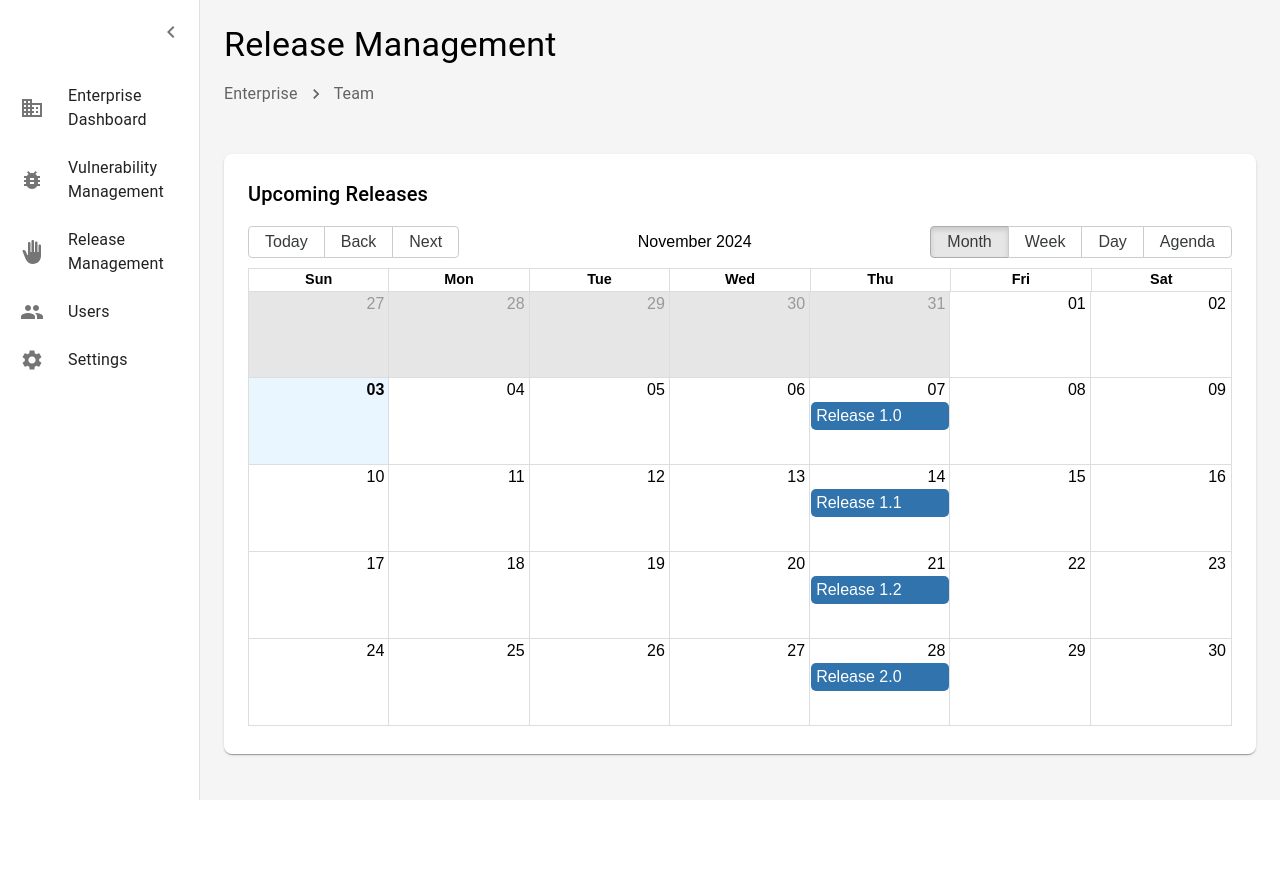
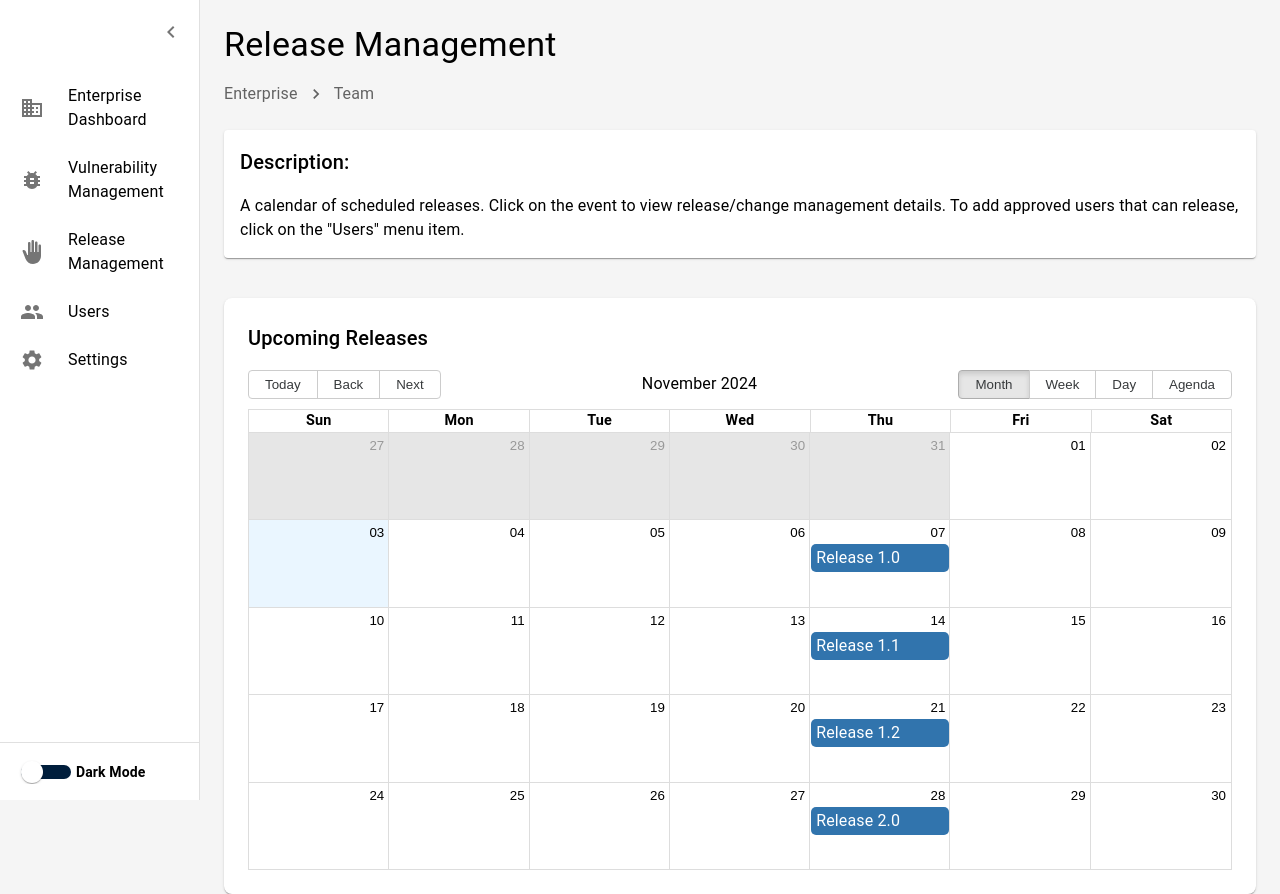
Before and after one commit to HolomuaTech/Belay, a Next.js app in the folder my-next-app/: page /release in a window 1280 px wide. Before the commit the page ends 800 px from the top, so only its background shows below. Built offline with nearby package versions, Linux system fonts and the light colour scheme.

Commit message:
UI Adjustments

```diff
--- a/my-next-app/src/app/dashboard/page.tsx
+++ b/my-next-app/src/app/dashboard/page.tsx
@@ -65,7 +65,7 @@ const Dashboard = () => {
     datasets: [
       {
         label: 'Number of Users',
-        data: [45, 32, 28],
+        data: [2, 4, 2],
         backgroundColor: 'rgba(53, 162, 235, 0.5)',
         borderColor: 'rgb(53, 162, 235)',
         borderWidth: 1,
@@ -146,7 +146,7 @@ const Dashboard = () => {
           width: '800px',
           mt: 3
         }}>
-          <Typography variant="h6" sx={{ mb: 2, color: 'black' }}>Users by Organization</Typography>
+          <Typography variant="h6" sx={{ mb: 2, color: 'black' }}>Authorized Users by Team</Typography>
           <Bar data={organizationData} />
         </Box>
 
--- a/my-next-app/src/app/layout.tsx
+++ b/my-next-app/src/app/layout.tsx
@@ -1,34 +1,18 @@
-import type { Metadata } from "next";
-import localFont from "next/font/local";
-import "./globals.css";
+"use client";
 
-const geistSans = localFont({
-  src: "./fonts/GeistVF.woff",
-  variable: "--font-geist-sans",
-  weight: "100 900",
-});
-const geistMono = localFont({
-  src: "./fonts/GeistMonoVF.woff",
-  variable: "--font-geist-mono",
-  weight: "100 900",
-});
-
-export const metadata: Metadata = {
-  title: "Create Next App",
-  description: "Generated by create next app",
-};
+import { ThemeProvider } from '@/components/ThemeContext';
 
 export default function RootLayout({
   children,
-}: Readonly<{
-  children: React.ReactNode;
-}>) {
+}: {
+  children: React.ReactNode
+}) {
   return (
     <html lang="en">
-      <body
-        className={`${geistSans.variable} ${geistMono.variable} antialiased`}
-      >
-        {children}
+      <body>
+        <ThemeProvider>
+          {children}
+        </ThemeProvider>
       </body>
     </html>
   );
--- a/my-next-app/src/app/release/page.tsx
+++ b/my-next-app/src/app/release/page.tsx
@@ -158,7 +158,28 @@ const Release = () => {
             Team
           </Link>
         </Breadcrumbs>
-
+        <Box
+            sx={{
+                backgroundColor: 'background.paper',
+                p: 2,
+                mb: 2,
+                borderRadius: 1,
+                boxShadow: 1
+            }}
+        >
+            <Typography
+                variant="h6"
+                sx={{ color: 'text.primary', mb: 2 }}
+            >
+                Description:
+            </Typography>
+            <Typography
+                variant="body1"
+                sx={{ color: 'text.primary' }}
+            >
+                A calendar of scheduled releases.  Click on the event to view release/change management details.  To add approved users that can release, click on the "Users" menu item.
+            </Typography>
+        </Box>
         <Box sx={{
           backgroundColor: 'white',
           p: 3,
--- a/my-next-app/src/app/vulnerability/page.tsx
+++ b/my-next-app/src/app/vulnerability/page.tsx
@@ -9,16 +9,23 @@ import { useRef } from 'react';
 
 // Sample data
 const rows = [
-  { id: 1, Vulnerability: 'vulnerability 1', Severity: 'Severity 1', EPSS: 'EPSS 1', Info: 'Info 1' },
-  { id: 2, Vulnerability: 'vulnerability 2', Severity: 'Severity 2', EPSS: 'EPSS 2', Info: 'Info 2' },
-  { id: 3, Vulnerability: 'vulnerability 3', Severity: 'Severity 3', EPSS: 'EPSS 3', Info: 'Info 3' },
+  { id: 1, Vulnerability: 'vulnerability 1', Severity: 'Severity 1', CVSS: 7.5, EPSS: 0.45, Info: 'Info 1' },
+  { id: 2, Vulnerability: 'vulnerability 2', Severity: 'Severity 2', CVSS: 4.2, EPSS: 0.12, Info: 'Info 2' },
+  { id: 3, Vulnerability: 'vulnerability 3', Severity: 'Severity 3', CVSS: 9.1, EPSS: 0.89, Info: 'Info 3' },
 ];
 
 const columns: GridColDef[] = [
   { field: 'id', headerName: 'ID', width: 90 },
   { field: 'Vulnerability', headerName: 'Vulnerability', width: 130 },
   { field: 'Severity', headerName: 'Severity', width: 130 },
-  { field: 'EPSS', headerName: 'EPSS', width: 130 },
+  { field: 'CVSS', headerName: 'CVSS', width: 60, type: 'number' },
+  {
+    field: 'EPSS',
+    headerName: 'EPSS',
+    width: 60,
+    type: 'number',
+    valueFormatter: (params) => typeof params.value === 'number' ? params.value.toFixed(2) : '0.00'
+  },
   { field: 'Info', headerName: 'Info', width: 90 },
   {
     field: 'actions',
@@ -110,7 +117,35 @@ export default function Vulnerability() {
             main
           </Link>
         </Breadcrumbs>
-
+        <Box
+            sx={{
+                backgroundColor: 'background.paper',
+                p: 2,
+                mb: 2,
+                borderRadius: 1,
+                boxShadow: 1
+            }}
+        >
+            <Typography
+                variant="h6"
+                sx={{ color: 'text.primary', mb: 2 }}
+            >
+                Description:
+            </Typography>
+            <Typography
+                variant="body1"
+                sx={{ color: 'text.primary' }}
+            >
+                Manage vulnerabilities in your repository.  Changes to the whitelist will be reflected in the whitelist file in the repository.  Additionally, the whitelist will be saved in the enterprise database for analytics.
+            </Typography>
+        </Box>
+        <Box sx={{
+          backgroundColor: 'white',
+          padding: 2,
+          borderRadius: 1,
+          width: '100%',
+          boxShadow: 1
+        }}>
           <Button
             variant="contained"
             sx={{ mb: 2 }}
@@ -119,7 +154,7 @@ export default function Vulnerability() {
             Upload Artifact
           </Button>
 
-        <div style={{ height: 600, width: '95%' }}>
+          <div style={{ height: 600, width: '100%' }}>
             <DataGrid
               rows={rows}
               columns={columns}
@@ -129,12 +164,11 @@ export default function Vulnerability() {
                 },
               }}
               pageSizeOptions={[5]}
-            checkboxSelection
               disableRowSelectionOnClick
-            sx={{ backgroundColor: 'white' }}
             />
           </div>
         </Box>
       </Box>
+    </Box>
   );
 }
--- a/my-next-app/src/components/SideMenu.tsx
+++ b/my-next-app/src/components/SideMenu.tsx
@@ -1,6 +1,6 @@
 'use client';
-import { useState } from 'react';
-import { Drawer, List, ListItem, ListItemIcon, ListItemText, IconButton, styled } from '@mui/material';
+import { useState, useEffect } from 'react';
+import { Drawer, List, ListItem, ListItemIcon, ListItemText, IconButton, styled, Box, FormControlLabel, Switch } from '@mui/material';
 import {
   BackHand as BackHandIcon,
   Business as EnterpriseIcon,
@@ -12,6 +12,7 @@ import {
 } from '@mui/icons-material';
 import { useRouter, usePathname } from 'next/navigation';
 import Link from 'next/link';
+import { useTheme } from './ThemeContext';
 
 const DrawerHeader = styled('div')(({ theme }) => ({
   display: 'flex',
@@ -21,10 +22,44 @@ const DrawerHeader = styled('div')(({ theme }) => ({
   ...theme.mixins.toolbar,
 }));
 
+const DarkModeSwitch = styled(Switch)(({ theme }) => ({
+  width: 60,
+  height: 24,
+  padding: 5,
+  '& .MuiSwitch-switchBase': {
+    margin: 1,
+    padding: 0,
+    transform: 'translateX(4px)',
+    '&.Mui-checked': {
+      color: '#fff',
+      transform: 'translateX(30px)',
+      '& + .MuiSwitch-track': {
+        opacity: 1,
+        backgroundColor: theme.palette.mode === 'dark' ? '#8796A5' : '#aab4be',
+      },
+    },
+  },
+  '& .MuiSwitch-thumb': {
+    width: 22,
+    height: 22,
+  },
+  '& .MuiSwitch-track': {
+    opacity: 1,
+    backgroundColor: theme.palette.mode === 'dark' ? '#003892' : '#001e3c',
+    borderRadius: 20,
+  },
+}));
+
 const SideMenu = () => {
   const [open, setOpen] = useState(true);
   const router = useRouter();
   const pathname = usePathname();
+  const { darkMode, toggleDarkMode } = useTheme();
+  const [mounted, setMounted] = useState(false);
+
+  useEffect(() => {
+    setMounted(true);
+  }, []);
 
   const menuItems = [
     {
@@ -58,6 +93,37 @@ const SideMenu = () => {
     setOpen(!open);
   };
 
+  const renderDarkModeSwitch = () => {
+    if (!mounted) return null;
+
+    return (
+      <Box sx={{
+        p: 2,
+        borderTop: 1,
+        borderColor: 'divider',
+        backgroundColor: 'background.paper'
+      }}>
+        <FormControlLabel
+          control={
+            <DarkModeSwitch
+              checked={darkMode}
+              onChange={toggleDarkMode}
+            />
+          }
+          label="Dark Mode"
+          labelPlacement="end"
+          sx={{
+            ml: 0,
+            '& .MuiFormControlLabel-label': {
+              fontWeight: 'bold',
+              fontSize: '0.875rem'
+            }
+          }}
+        />
+      </Box>
+    );
+  };
+
   return (
     <Drawer
       variant="permanent"
@@ -78,6 +144,8 @@ const SideMenu = () => {
         </IconButton>
       </DrawerHeader>
 
+      <Box sx={{ display: 'flex', flexDirection: 'column', height: '100%' }}>
+        <Box sx={{ flexGrow: 1 }}>
           <List>
             {menuItems.map((item) => (
               <ListItem
@@ -104,6 +172,10 @@ const SideMenu = () => {
               </ListItem>
             ))}
           </List>
+        </Box>
+
+        {renderDarkModeSwitch()}
+      </Box>
     </Drawer>
   );
 };
--- /dev/null
+++ b/my-next-app/src/components/ThemeContext.tsx
@@ -0,0 +1,51 @@
+"use client";
+
+import { createContext, useContext, useState, ReactNode, useEffect } from 'react';
+import { ThemeProvider as MUIThemeProvider } from '@mui/material/styles';
+import CssBaseline from '@mui/material/CssBaseline';
+import { lightTheme, darkTheme } from '@/theme/theme';
+
+type ThemeContextType = {
+  darkMode: boolean;
+  toggleDarkMode: () => void;
+};
+
+const ThemeContext = createContext<ThemeContextType | undefined>(undefined);
+
+export function ThemeProvider({ children }: { children: ReactNode }) {
+  const [darkMode, setDarkMode] = useState(false);
+  const [mounted, setMounted] = useState(false);
+
+  useEffect(() => {
+    const storedDarkMode = localStorage.getItem('darkMode') === 'true';
+    setDarkMode(storedDarkMode);
+    setMounted(true);
+  }, []);
+
+  const toggleDarkMode = () => {
+    const newMode = !darkMode;
+    setDarkMode(newMode);
+    localStorage.setItem('darkMode', String(newMode));
+  };
+
+  if (!mounted) {
+    return null;
+  }
+
+  return (
+    <ThemeContext.Provider value={{ darkMode, toggleDarkMode }}>
+      <MUIThemeProvider theme={darkMode ? darkTheme : lightTheme}>
+        <CssBaseline />
+        {children}
+      </MUIThemeProvider>
+    </ThemeContext.Provider>
+  );
+}
+
+export function useTheme() {
+  const context = useContext(ThemeContext);
+  if (context === undefined) {
+    throw new Error('useTheme must be used within a ThemeProvider');
+  }
+  return context;
+}
--- /dev/null
+++ b/my-next-app/src/theme/theme.ts
@@ -0,0 +1,27 @@
+import { createTheme } from '@mui/material/styles';
+
+export const lightTheme = createTheme({
+  palette: {
+    mode: 'light',
+    background: {
+      default: '#f5f5f5',
+      paper: '#ffffff',
+    },
+    text: {
+      primary: '#000000',
+    },
+  },
+});
+
+export const darkTheme = createTheme({
+  palette: {
+    mode: 'dark',
+    background: {
+      default: '#121212',
+      paper: '#1e1e1e',
+    },
+    text: {
+      primary: '#ffffff',
+    },
+  },
+});
```
Also changed, not shown: my-next-app/src/app/users/page.tsx (+42 -13 lines). Lines whose indentation alone changed are shown as unchanged.
